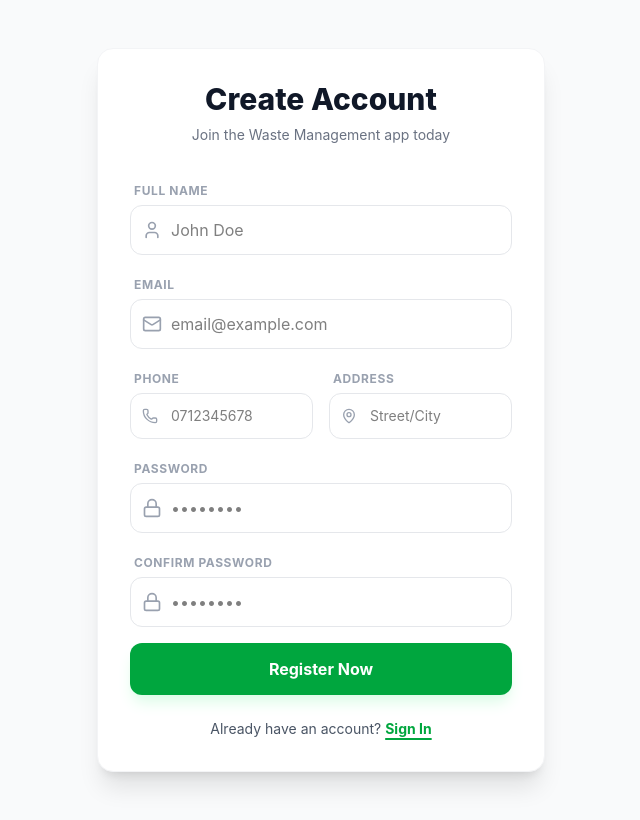
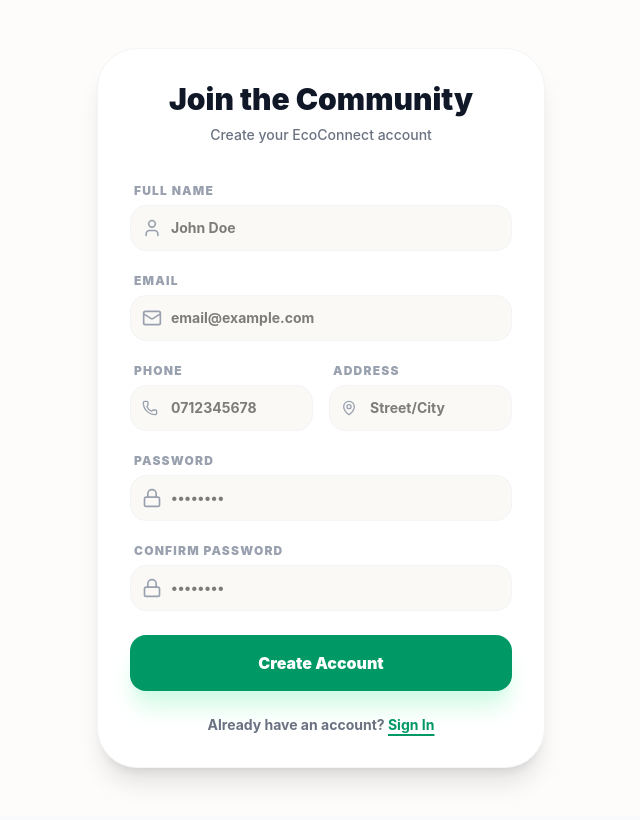
Before and after one commit to Kalpiekanayake/EcoConnect, a React app in the folder frontend/: page /register in a window 1280 px wide. Shown: the whole page, without its empty margins (319-959 px from the left). Built offline with nearby package versions, Linux system fonts and the light colour scheme; the HTML template or start-up script is replaced by a standard one.

Commit message:
feat: redesign forntend UI and connect with backend

```diff
--- a/frontend/src/pages/Register.jsx
+++ b/frontend/src/pages/Register.jsx
@@ -18,6 +18,14 @@
 
   const handleChange = (e) => {
     setFormData({ ...formData, [e.target.name]: e.target.value });
+  };
+
+  const formatError = (detail) => {
+    if (typeof detail === 'string') return detail;
+    if (Array.isArray(detail)) {
+      return detail.map(err => `${err.loc.join('.')}: ${err.msg}`).join(', ');
+    }
+    return 'Registration failed. Please check your data.';
   };
 
   const handleSubmit = async (e) => {
@@ -41,32 +49,33 @@
       // Redirect to login after successful registration
       navigate('/login');
     } catch (err) {
-      setError(err.response?.data?.detail || 'Registration failed. Check if your backend is running.');
-      console.error(err);
+      console.error('Registration error:', err);
+      const detail = err.response?.data?.detail;
+      setError(formatError(detail) || 'Could not connect to server. Is the backend running?');
     } finally {
       setLoading(false);
     }
   };
 
   return (
-    <div className="min-h-screen flex items-center justify-center bg-gray-50 py-12 px-4">
-      <div className="max-w-md w-full space-y-8 bg-white p-8 rounded-2xl shadow-xl border border-gray-100">
+    <div className="min-h-screen flex items-center justify-center bg-[#FDFCFB] py-12 px-4">
+      <div className="max-w-md w-full space-y-8 bg-white p-8 rounded-[2.5rem] shadow-xl border border-gray-100">
         <div className="text-center">
-          <h2 className="text-3xl font-extrabold text-gray-900">Create Account</h2>
-          <p className="mt-2 text-sm text-gray-500">Join the Waste Management app today</p>
+          <h2 className="text-3xl font-black text-gray-900">Join the Community</h2>
+          <p className="mt-2 text-sm text-gray-500 font-medium">Create your EcoConnect account</p>
         </div>
 
         <form className="mt-8 space-y-4" onSubmit={handleSubmit}>
           {error && (
-            <div className="bg-red-50 text-red-700 p-4 rounded-xl text-sm flex items-center border border-red-100 animate-pulse">
-              <AlertCircle className="h-5 w-5 mr-2" />
-              {error}
+            <div className="bg-red-50 text-red-700 p-4 rounded-2xl text-sm flex items-start border border-red-100 animate-pulse">
+              <AlertCircle className="h-5 w-5 mr-3 flex-shrink-0" />
+              <span>{error}</span>
             </div>
           )}
 
           <div className="space-y-4">
             <div>
-              <label className="text-xs font-bold text-gray-400 uppercase tracking-wider ml-1">Full Name</label>
+              <label className="text-xs font-black text-gray-400 uppercase tracking-widest ml-1">Full Name</label>
               <div className="mt-1 relative">
                 <div className="absolute inset-y-0 left-0 pl-3 flex items-center pointer-events-none">
                   <User className="h-5 w-5 text-gray-400" />
@@ -75,7 +84,7 @@
                   name="full_name"
                   type="text"
                   required
-                  className="block w-full pl-10 pr-3 py-3 border border-gray-200 rounded-xl focus:ring-2 focus:ring-green-500 focus:border-transparent outline-none transition-all"
+                  className="block w-full pl-10 pr-3 py-3 border border-gray-100 rounded-2xl focus:ring-2 focus:ring-emerald-500 focus:border-transparent outline-none transition-all bg-[#FAF9F6] text-sm font-bold"
                   placeholder="John Doe"
                   value={formData.full_name}
                   onChange={handleChange}
@@ -84,7 +93,7 @@
             </div>
 
             <div>
-              <label className="text-xs font-bold text-gray-400 uppercase tracking-wider ml-1">Email</label>
+              <label className="text-xs font-black text-gray-400 uppercase tracking-widest ml-1">Email</label>
               <div className="mt-1 relative">
                 <div className="absolute inset-y-0 left-0 pl-3 flex items-center pointer-events-none">
                   <Mail className="h-5 w-5 text-gray-400" />
@@ -93,7 +102,7 @@
                   name="email"
                   type="email"
                   required
-                  className="block w-full pl-10 pr-3 py-3 border border-gray-200 rounded-xl focus:ring-2 focus:ring-green-500 focus:border-transparent outline-none transition-all"
+                  className="block w-full pl-10 pr-3 py-3 border border-gray-100 rounded-2xl focus:ring-2 focus:ring-emerald-500 focus:border-transparent outline-none transition-all bg-[#FAF9F6] text-sm font-bold"
                   placeholder="email@example.com"
                   value={formData.email}
                   onChange={handleChange}
@@ -103,7 +112,7 @@
 
             <div className="grid grid-cols-2 gap-4">
               <div>
-                <label className="text-xs font-bold text-gray-400 uppercase tracking-wider ml-1">Phone</label>
+                <label className="text-xs font-black text-gray-400 uppercase tracking-widest ml-1">Phone</label>
                 <div className="mt-1 relative">
                   <div className="absolute inset-y-0 left-0 pl-3 flex items-center pointer-events-none">
                     <Phone className="h-4 w-4 text-gray-400" />
@@ -111,7 +120,7 @@
                   <input
                     name="phone"
                     type="text"
-                    className="block w-full pl-10 pr-3 py-3 border border-gray-200 rounded-xl focus:ring-2 focus:ring-green-500 focus:border-transparent outline-none transition-all text-sm"
+                    className="block w-full pl-10 pr-3 py-3 border border-gray-100 rounded-2xl focus:ring-2 focus:ring-emerald-500 focus:border-transparent outline-none transition-all bg-[#FAF9F6] text-sm font-bold"
                     placeholder="0712345678"
                     value={formData.phone}
                     onChange={handleChange}
@@ -119,7 +128,7 @@
                 </div>
               </div>
               <div>
-                <label className="text-xs font-bold text-gray-400 uppercase tracking-wider ml-1">Address</label>
+                <label className="text-xs font-black text-gray-400 uppercase tracking-widest ml-1">Address</label>
                 <div className="mt-1 relative">
                   <div className="absolute inset-y-0 left-0 pl-3 flex items-center pointer-events-none">
                     <MapPin className="h-4 w-4 text-gray-400" />
@@ -127,7 +136,7 @@
                   <input
                     name="address"
                     type="text"
-                    className="block w-full pl-10 pr-3 py-3 border border-gray-200 rounded-xl focus:ring-2 focus:ring-green-500 focus:border-transparent outline-none transition-all text-sm"
+                    className="block w-full pl-10 pr-3 py-3 border border-gray-100 rounded-2xl focus:ring-2 focus:ring-emerald-500 focus:border-transparent outline-none transition-all bg-[#FAF9F6] text-sm font-bold"
                     placeholder="Street/City"
                     value={formData.address}
                     onChange={handleChange}
@@ -137,7 +146,7 @@
             </div>
 
             <div>
-              <label className="text-xs font-bold text-gray-400 uppercase tracking-wider ml-1">Password</label>
+              <label className="text-xs font-black text-gray-400 uppercase tracking-widest ml-1">Password</label>
               <div className="mt-1 relative">
                 <div className="absolute inset-y-0 left-0 pl-3 flex items-center pointer-events-none">
                   <Lock className="h-5 w-5 text-gray-400" />
@@ -146,7 +155,7 @@
                   name="password"
                   type="password"
                   required
-                  className="block w-full pl-10 pr-3 py-3 border border-gray-200 rounded-xl focus:ring-2 focus:ring-green-500 focus:border-transparent outline-none transition-all"
+                  className="block w-full pl-10 pr-3 py-3 border border-gray-100 rounded-2xl focus:ring-2 focus:ring-emerald-500 focus:border-transparent outline-none transition-all bg-[#FAF9F6] text-sm font-bold"
                   placeholder="••••••••"
                   value={formData.password}
                   onChange={handleChange}
@@ -155,7 +164,7 @@
             </div>
 
             <div>
-              <label className="text-xs font-bold text-gray-400 uppercase tracking-wider ml-1">Confirm Password</label>
+              <label className="text-xs font-black text-gray-400 uppercase tracking-widest ml-1">Confirm Password</label>
               <div className="mt-1 relative">
                 <div className="absolute inset-y-0 left-0 pl-3 flex items-center pointer-events-none">
                   <Lock className="h-5 w-5 text-gray-400" />
@@ -164,7 +173,7 @@
                   name="confirmPassword"
                   type="password"
                   required
-                  className="block w-full pl-10 pr-3 py-3 border border-gray-200 rounded-xl focus:ring-2 focus:ring-green-500 focus:border-transparent outline-none transition-all"
+                  className="block w-full pl-10 pr-3 py-3 border border-gray-100 rounded-2xl focus:ring-2 focus:ring-emerald-500 focus:border-transparent outline-none transition-all bg-[#FAF9F6] text-sm font-bold"
                   placeholder="••••••••"
                   value={formData.confirmPassword}
                   onChange={handleChange}
@@ -176,21 +185,21 @@
           <button
             type="submit"
             disabled={loading}
-            className="w-full py-3.5 px-4 bg-green-600 text-white font-bold rounded-xl hover:bg-green-700 active:scale-[0.98] transition-all flex items-center justify-center disabled:opacity-70 shadow-lg shadow-green-100"
+            className="w-full py-4 px-4 bg-emerald-600 text-white font-black rounded-2xl hover:bg-emerald-700 active:scale-95 transition-all flex items-center justify-center disabled:opacity-70 shadow-xl shadow-emerald-100 mt-6"
           >
             {loading ? (
               <>
                 <Loader2 className="animate-spin h-5 w-5 mr-2" />
-                Creating Account...
+                Processing...
               </>
             ) : (
-              'Register Now'
+              'Create Account'
             )}
           </button>
 
-          <p className="text-center text-sm text-gray-600 pt-2">
+          <p className="text-center text-sm text-gray-500 font-bold pt-2">
             Already have an account?{' '}
-            <Link to="/login" className="font-bold text-green-600 hover:text-green-500 underline decoration-2 underline-offset-4">
+            <Link to="/login" className="text-emerald-600 hover:text-emerald-500 underline underline-offset-4 decoration-2">
               Sign In
             </Link>
           </p>
--- a/frontend/src/services/api.js
+++ b/frontend/src/services/api.js
@@ -1,7 +1,7 @@
 import axios from "axios";
 
 const API = axios.create({
-    baseURL :"http://127.0.0.1:8000",
+    baseURL :"http://localhost:8000",
 });
 
 API.interceptors.request.use((config) => {
```
Also changed, not shown: frontend/src/pages/Login.jsx (+25 -16 lines), 1 other file (tests, documents, lock files or other folders).
